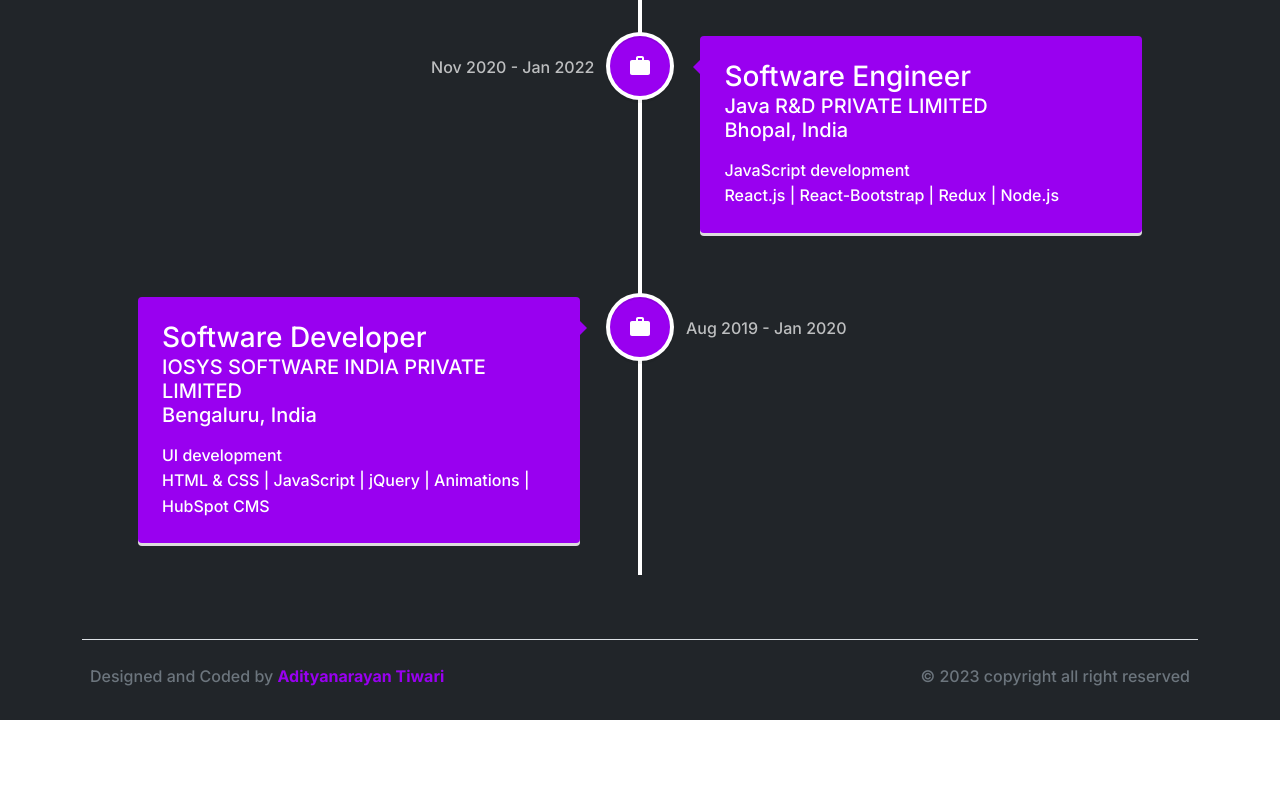
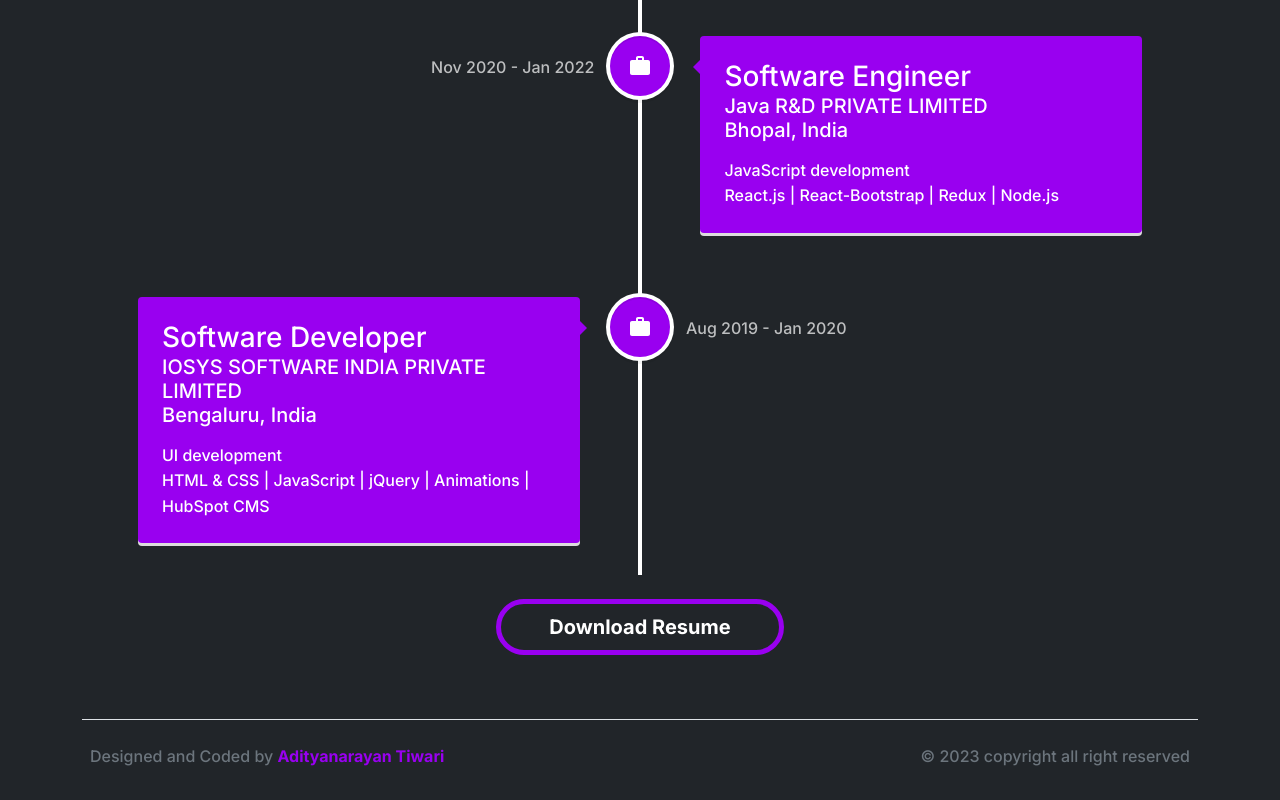
Before and after one commit to iamadityanarayan/my-portfolio, a React (Vite) app: page /work in a window 1280 px wide. Shown: the part 554-1354 px from the top of the page. Before the commit the page ends 1274 px from the top, so only its background shows below. Built offline with nearby package versions, Linux system fonts and the light colour scheme.

Commit message:
add resume

```diff
--- a/src/App.tsx
+++ b/src/App.tsx
@@ -51,7 +51,6 @@
             </Routes>
           </ScrollToTop>
           <div className='block-spacer-2'></div>
-
           <Footer />
           <MobileHeader />
         </BrowserRouter>
--- /dev/null
+++ b/src/components/Resume/Resume.tsx
@@ -0,0 +1,22 @@
+import { useTheme } from '../../context/ThemeContext';
+
+const ResumeURL = `https://drive.google.com/file/d/1r1XSI5EUuapnXLQq4oTNDI_UW2tQmff8/view`;
+
+const Resume = () => {
+  const { isDarkMode } = useTheme();
+  return (
+    <div className={`text-center`}>
+      <a
+        href={ResumeURL}
+        target='_blank'
+        className={`bg-transparent fw-bold border-5 btn btn-lg mt-4 border-purple ${
+          isDarkMode ? 'text-white' : 'text-purple'
+        } px-5 rounded-pill`}
+      >
+        Download Resume
+      </a>
+    </div>
+  );
+};
+
+export default Resume;
--- a/src/pages/About/About.tsx
+++ b/src/pages/About/About.tsx
@@ -1,4 +1,5 @@
 import Mode from '../../components/Mode/Mode';
+import Resume from '../../components/Resume/Resume';
 import Title from '../../components/Tittle/Title';
 import { aboutData } from '../../data/About';
 import './about.css';
@@ -19,6 +20,7 @@
             </p>
           ))}
         </div>
+        <Resume />
       </section>
     </>
   );
--- a/src/pages/Work/Work.tsx
+++ b/src/pages/Work/Work.tsx
@@ -8,6 +8,7 @@
 import Mode from '../../components/Mode/Mode';
 // import { useTheme } from '../../context/ThemeContext';
 import TimeLine from '../../components/TimeLine/TimeLine';
+import Resume from '../../components/Resume/Resume';
 
 const Work = () => {
   // const { isDarkMode } = useTheme();
@@ -76,6 +77,7 @@
         ))} */}
       </div>
       <TimeLine />
+      <Resume />
     </section>
   );
 };
```
